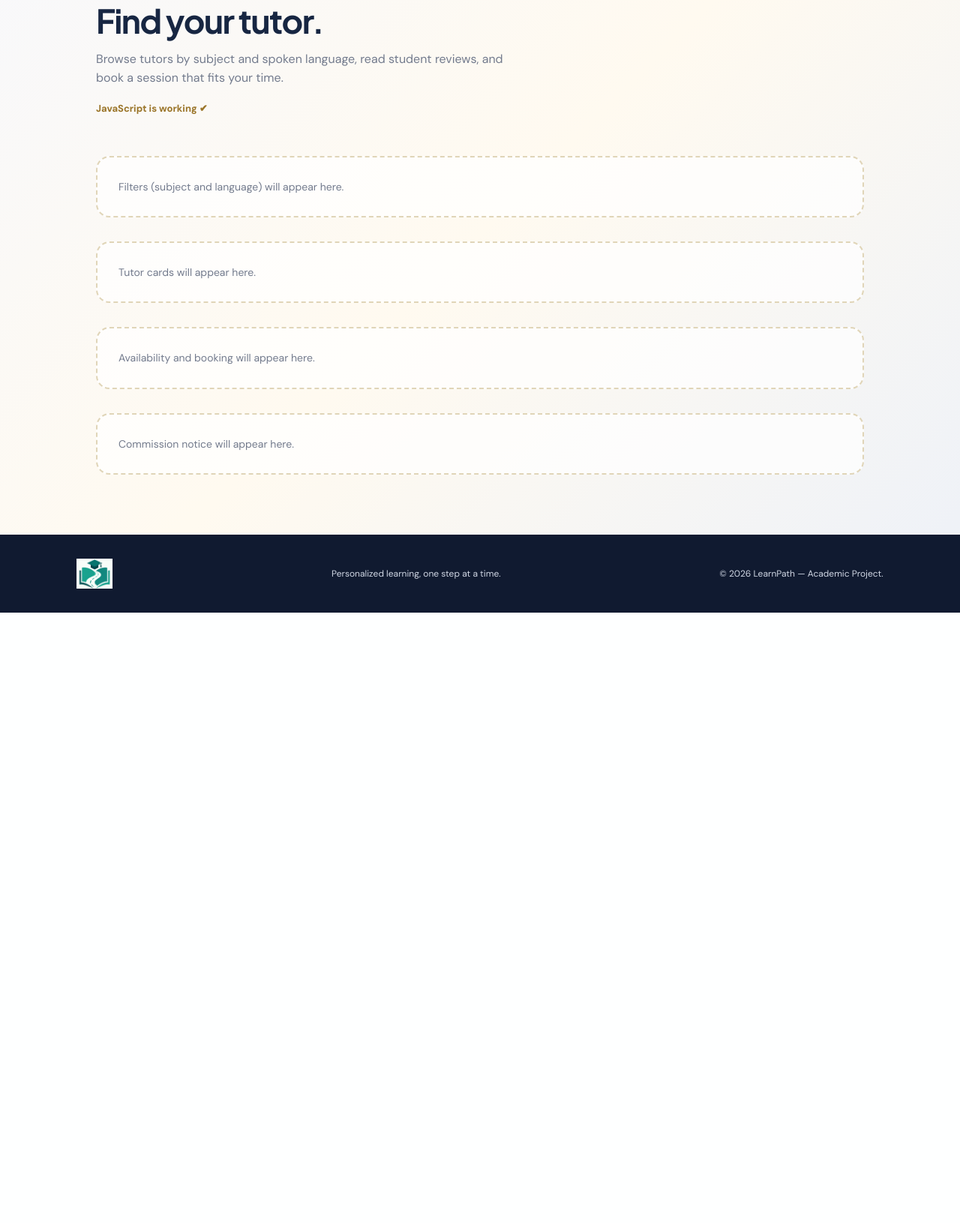
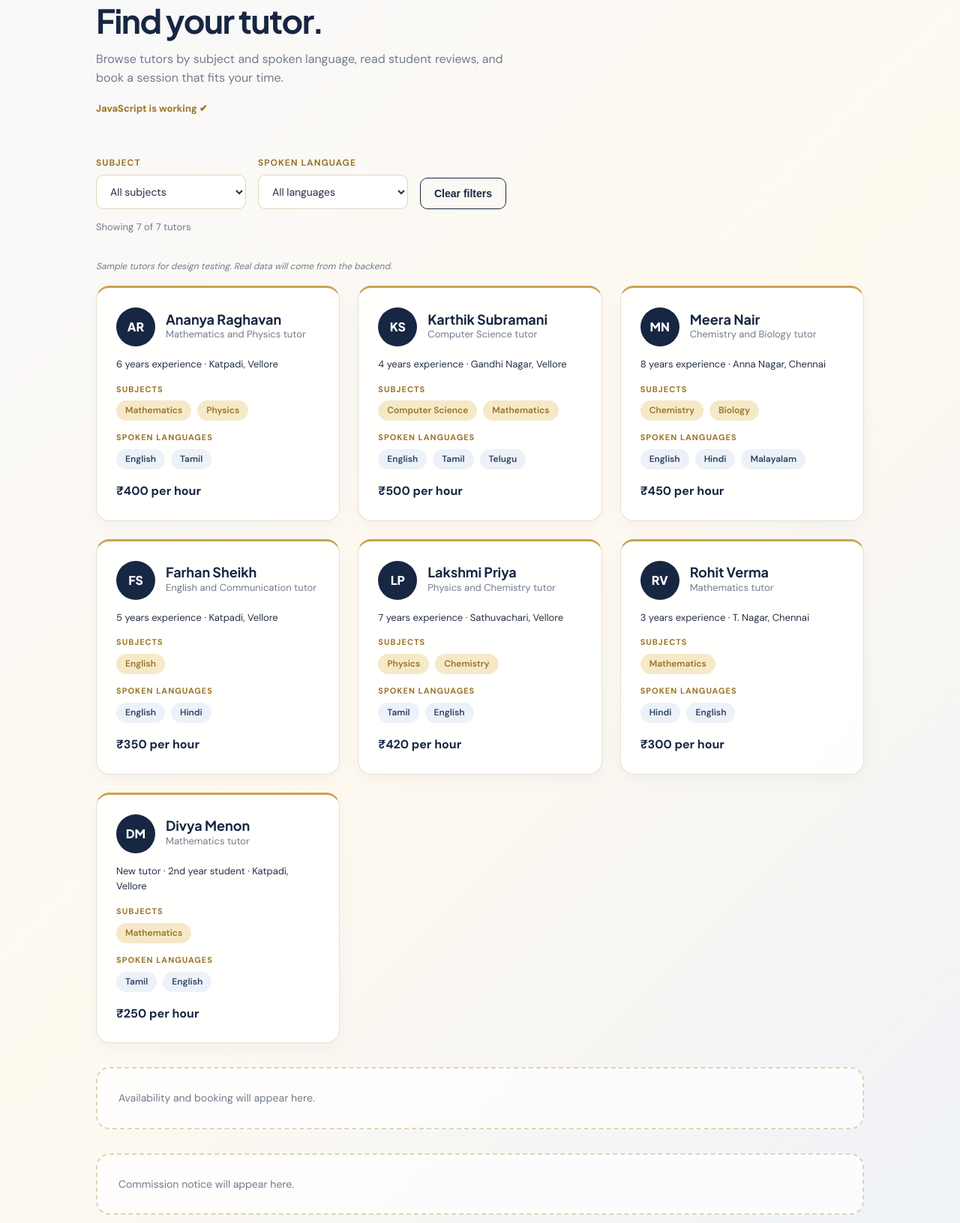
Before and after one commit to nehapramod2025-pixel/LearnPath, a Flask app: template templates/offline_tutor.html in a window 1280 px wide. Shown: the part 189-1820 px from the top of the page at 75% size. Before the commit the page ends 1006 px from the top, so only its background shows below. Run offline with Flask 3, Linux system fonts and the light colour scheme; the template is opened without the code that fills it, so the values that code supplies are empty.

Commit message:
Add tutor cards, subject and language filters
Co-Authored-By: Claude Sonnet 5.5 <noreply@anthropic.com>

Claude-Session: https://claude.ai/code/session_01VPaDp1mdMUezwTrv7fWpCy

```diff
--- a/static/css/offline_tutor.css
+++ b/static/css/offline_tutor.css
@@ -51,3 +51,173 @@
         font-size: 34px;
     }
 }
+/* ---------- Filters ---------- */
+.tutor-filters {
+    display: flex;
+    flex-wrap: wrap;
+    align-items: flex-end;
+    gap: 16px;
+}
+
+.tutor-filter {
+    display: flex;
+    flex-direction: column;
+    gap: 6px;
+    min-width: 200px;
+}
+
+.tutor-filter label {
+    font-size: 12px;
+    font-weight: 800;
+    letter-spacing: 1px;
+    color: var(--gold-dark);
+    text-transform: uppercase;
+}
+
+.tutor-filter select {
+    padding: 12px 14px;
+    border: 1px solid #e0d5b8;
+    border-radius: 10px;
+    background: var(--white);
+    color: var(--ink);
+    font-family: 'DM Sans', sans-serif;
+    font-size: 14px;
+}
+
+.tutor-clear-button {
+    padding: 12px 18px;
+    border: 1px solid var(--navy);
+    border-radius: 10px;
+    background: transparent;
+    color: var(--navy);
+    font-weight: 700;
+    font-size: 14px;
+    cursor: pointer;
+    transition: background 0.2s ease, color 0.2s ease;
+}
+
+.tutor-clear-button:hover {
+    background: var(--navy);
+    color: var(--white);
+}
+
+.tutor-result-count {
+    margin-top: 14px;
+    font-size: 13px;
+    color: var(--muted);
+}
+
+/* ---------- Tutor cards ---------- */
+.tutor-sample-note {
+    margin-bottom: 16px;
+    font-size: 12px;
+    font-style: italic;
+    color: var(--muted);
+}
+
+.tutor-grid {
+    display: grid;
+    grid-template-columns: repeat(auto-fill, minmax(290px, 1fr));
+    gap: 24px;
+}
+
+.tutor-card {
+    padding: 26px;
+    background: rgba(255, 255, 255, 0.95);
+    border: 1px solid #e8e1d1;
+    border-top: 3px solid var(--gold);
+    border-radius: 18px;
+    box-shadow: 0 8px 24px rgba(23, 38, 66, 0.04);
+    transition: transform 0.2s ease, box-shadow 0.2s ease;
+}
+
+.tutor-card:hover {
+    transform: translateY(-4px);
+    box-shadow: 0 15px 35px rgba(23, 38, 66, 0.10);
+}
+
+.tutor-card-top {
+    display: flex;
+    align-items: center;
+    gap: 14px;
+}
+
+.tutor-avatar {
+    flex-shrink: 0;
+    display: flex;
+    align-items: center;
+    justify-content: center;
+    width: 52px;
+    height: 52px;
+    border-radius: 50%;
+    background: var(--navy);
+    color: var(--white);
+    font-family: 'Plus Jakarta Sans', sans-serif;
+    font-weight: 800;
+    font-size: 16px;
+}
+
+.tutor-name {
+    font-family: 'Plus Jakarta Sans', sans-serif;
+    font-size: 18px;
+    color: var(--navy);
+    line-height: 1.2;
+}
+
+.tutor-title {
+    font-size: 13px;
+    color: var(--muted);
+}
+
+.tutor-meta {
+    margin-top: 14px;
+    font-size: 13px;
+    color: var(--ink);
+}
+
+.tutor-label {
+    margin-top: 14px;
+    margin-bottom: 6px;
+    font-size: 11px;
+    font-weight: 800;
+    letter-spacing: 1px;
+    color: var(--gold-dark);
+    text-transform: uppercase;
+}
+
+.tutor-chip-row {
+    display: flex;
+    flex-wrap: wrap;
+    gap: 8px;
+}
+
+.tutor-chip {
+    padding: 4px 12px;
+    border-radius: 999px;
+    font-size: 12px;
+    font-weight: 600;
+}
+
+.subject-chip {
+    background: var(--gold-light);
+    color: var(--gold-dark);
+}
+
+.language-chip {
+    background: #edf1f8;
+    color: var(--navy-light);
+}
+
+.tutor-fee {
+    margin-top: 16px;
+    font-weight: 700;
+    color: var(--navy);
+}
+
+.tutor-empty {
+    padding: 28px;
+    border: 2px dashed #e0d5b8;
+    border-radius: 18px;
+    color: var(--muted);
+    text-align: center;
+}
--- a/static/js/offline_tutor.js
+++ b/static/js/offline_tutor.js
@@ -1,7 +1,146 @@
 // Offline Tutor module script.
+
+// SAMPLE DATA (made-up tutors).
+// The team lead's backend/API will replace this list later.
+var TUTORS = [
+    { id: 1, name: "Ananya Raghavan", title: "Mathematics and Physics tutor", experienceYears: 6, area: "Katpadi, Vellore", hourlyFee: 400, subjects: ["Mathematics", "Physics"], languages: ["English", "Tamil"] },
+    { id: 2, name: "Karthik Subramani", title: "Computer Science tutor", experienceYears: 4, area: "Gandhi Nagar, Vellore", hourlyFee: 500, subjects: ["Computer Science", "Mathematics"], languages: ["English", "Tamil", "Telugu"] },
+    { id: 3, name: "Meera Nair", title: "Chemistry and Biology tutor", experienceYears: 8, area: "Anna Nagar, Chennai", hourlyFee: 450, subjects: ["Chemistry", "Biology"], languages: ["English", "Hindi", "Malayalam"] },
+    { id: 4, name: "Farhan Sheikh", title: "English and Communication tutor", experienceYears: 5, area: "Katpadi, Vellore", hourlyFee: 350, subjects: ["English"], languages: ["English", "Hindi"] },
+    { id: 5, name: "Lakshmi Priya", title: "Physics and Chemistry tutor", experienceYears: 7, area: "Sathuvachari, Vellore", hourlyFee: 420, subjects: ["Physics", "Chemistry"], languages: ["Tamil", "English"] },
+    { id: 6, name: "Rohit Verma", title: "Mathematics tutor", experienceYears: 3, area: "T. Nagar, Chennai", hourlyFee: 300, subjects: ["Mathematics"], languages: ["Hindi", "English"] },
+        { id: 7, name: "Divya Menon", title: "Mathematics tutor", experienceYears: 0, studentYear: "2nd year", area: "Katpadi, Vellore", hourlyFee: 250, subjects: ["Mathematics"], languages: ["Tamil", "English"] }
+];
+
+// Small helper: create an element with a class and text.
+function createEl(tag, className, text) {
+    var node = document.createElement(tag);
+    if (className) {
+        node.className = className;
+    }
+    if (text !== undefined) {
+        node.textContent = text;
+    }
+    return node;
+}
+
+function getInitials(name) {
+    var parts = name.split(" ");
+    return (parts[0].charAt(0) + parts[parts.length - 1].charAt(0)).toUpperCase();
+}
+
+// Collect every different subject (or language) from the tutor list, sorted.
+function uniqueSorted(key) {
+    var found = [];
+    TUTORS.forEach(function (tutor) {
+        tutor[key].forEach(function (value) {
+            if (found.indexOf(value) === -1) {
+                found.push(value);
+            }
+        });
+    });
+    return found.sort();
+}
+
+function fillSelect(select, values) {
+    values.forEach(function (value) {
+        var option = document.createElement("option");
+        option.value = value;
+        option.textContent = value;
+        select.appendChild(option);
+    });
+}
+
+function createChips(values, chipClass) {
+    var row = createEl("div", "tutor-chip-row");
+    values.forEach(function (value) {
+        row.appendChild(createEl("span", "tutor-chip " + chipClass, value));
+    });
+    return row;
+}
+function experienceText(tutor) {
+    if (tutor.experienceYears >= 1) {
+        return tutor.experienceYears + " years experience";
+    }
+    if (tutor.studentYear) {
+        return "New tutor \u00B7 " + tutor.studentYear + " student";
+    }
+    return "New tutor";
+}
+
+function buildCard(tutor) {
+    var card = createEl("article", "tutor-card");
+    card.setAttribute("data-tutor-id", tutor.id);
+
+    var top = createEl("div", "tutor-card-top");
+    top.appendChild(createEl("div", "tutor-avatar", getInitials(tutor.name)));
+    var who = createEl("div", "tutor-card-who");
+    who.appendChild(createEl("h3", "tutor-name", tutor.name));
+    who.appendChild(createEl("p", "tutor-title", tutor.title));
+    top.appendChild(who);
+    card.appendChild(top);
+
+    card.appendChild(createEl("p", "tutor-meta", experienceText(tutor) + " \u00B7 " + tutor.area));
+
+    card.appendChild(createEl("p", "tutor-label", "Subjects"));
+    card.appendChild(createChips(tutor.subjects, "subject-chip"));
+
+    card.appendChild(createEl("p", "tutor-label", "Spoken languages"));
+    card.appendChild(createChips(tutor.languages, "language-chip"));
+
+    card.appendChild(createEl("p", "tutor-fee", "\u20B9" + tutor.hourlyFee + " per hour"));
+    return card;
+}
+
+function matchesFilters(tutor, subject, language) {
+    var subjectOk = subject === "" || tutor.subjects.indexOf(subject) !== -1;
+    var languageOk = language === "" || tutor.languages.indexOf(language) !== -1;
+    return subjectOk && languageOk;
+}
+
+function renderTutors() {
+    var subject = document.getElementById("subject-filter").value;
+    var language = document.getElementById("language-filter").value;
+    var grid = document.getElementById("tutor-grid");
+    var empty = document.getElementById("tutor-empty");
+    var count = document.getElementById("result-count");
+
+    grid.innerHTML = "";
+
+    var shown = TUTORS.filter(function (tutor) {
+        return matchesFilters(tutor, subject, language);
+    });
+
+    shown.forEach(function (tutor) {
+        grid.appendChild(buildCard(tutor));
+    });
+
+    empty.hidden = shown.length !== 0;
+    count.textContent = "Showing " + shown.length + " of " + TUTORS.length + " tutors";
+}
+
+function setUpFilters() {
+    var subjectSelect = document.getElementById("subject-filter");
+    var languageSelect = document.getElementById("language-filter");
+    var clearButton = document.getElementById("clear-filters");
+
+    fillSelect(subjectSelect, uniqueSorted("subjects"));
+    fillSelect(languageSelect, uniqueSorted("languages"));
+
+    subjectSelect.addEventListener("change", renderTutors);
+    languageSelect.addEventListener("change", renderTutors);
+    clearButton.addEventListener("click", function () {
+        subjectSelect.value = "";
+        languageSelect.value = "";
+        renderTutors();
+    });
+}
+
 document.addEventListener("DOMContentLoaded", function () {
     var status = document.getElementById("tutor-js-status");
     if (status) {
         status.textContent = "JavaScript is working \u2714";
     }
+    setUpFilters();
+    renderTutors();
 });
--- a/templates/offline_tutor.html
+++ b/templates/offline_tutor.html
@@ -34,14 +34,30 @@
             <p class="tutor-js-status" id="tutor-js-status">Checking JavaScript...</p>
         </section>
 
-        <!-- Piece 2 will fill this: filters -->
-        <section class="tutor-section" id="filters">
-            <div class="tutor-placeholder">Filters (subject and language) will appear here.</div>
+                <section class="tutor-section" id="filters">
+            <div class="tutor-filters">
+                <div class="tutor-filter">
+                    <label for="subject-filter">Subject</label>
+                    <select id="subject-filter">
+                        <option value="">All subjects</option>
+                    </select>
+                </div>
+                <div class="tutor-filter">
+                    <label for="language-filter">Spoken language</label>
+                    <select id="language-filter">
+                        <option value="">All languages</option>
+                    </select>
+                </div>
+                <button type="button" class="tutor-clear-button" id="clear-filters">Clear filters</button>
+            </div>
+            <p class="tutor-result-count" id="result-count" role="status"></p>
         </section>
 
-        <!-- Piece 2 and 3 will fill this: tutor cards, ratings, reviews -->
+        <!-- Piece 3 will add ratings and reviews to the cards -->
         <section class="tutor-section" id="tutors">
-            <div class="tutor-placeholder">Tutor cards will appear here.</div>
+            <p class="tutor-sample-note">Sample tutors for design testing. Real data will come from the backend.</p>
+            <div class="tutor-grid" id="tutor-grid"></div>
+            <p class="tutor-empty" id="tutor-empty" hidden>No tutors match these filters. Try another subject or language.</p>
         </section>
 
         <!-- Piece 4 will fill this: availability and booking -->
```
